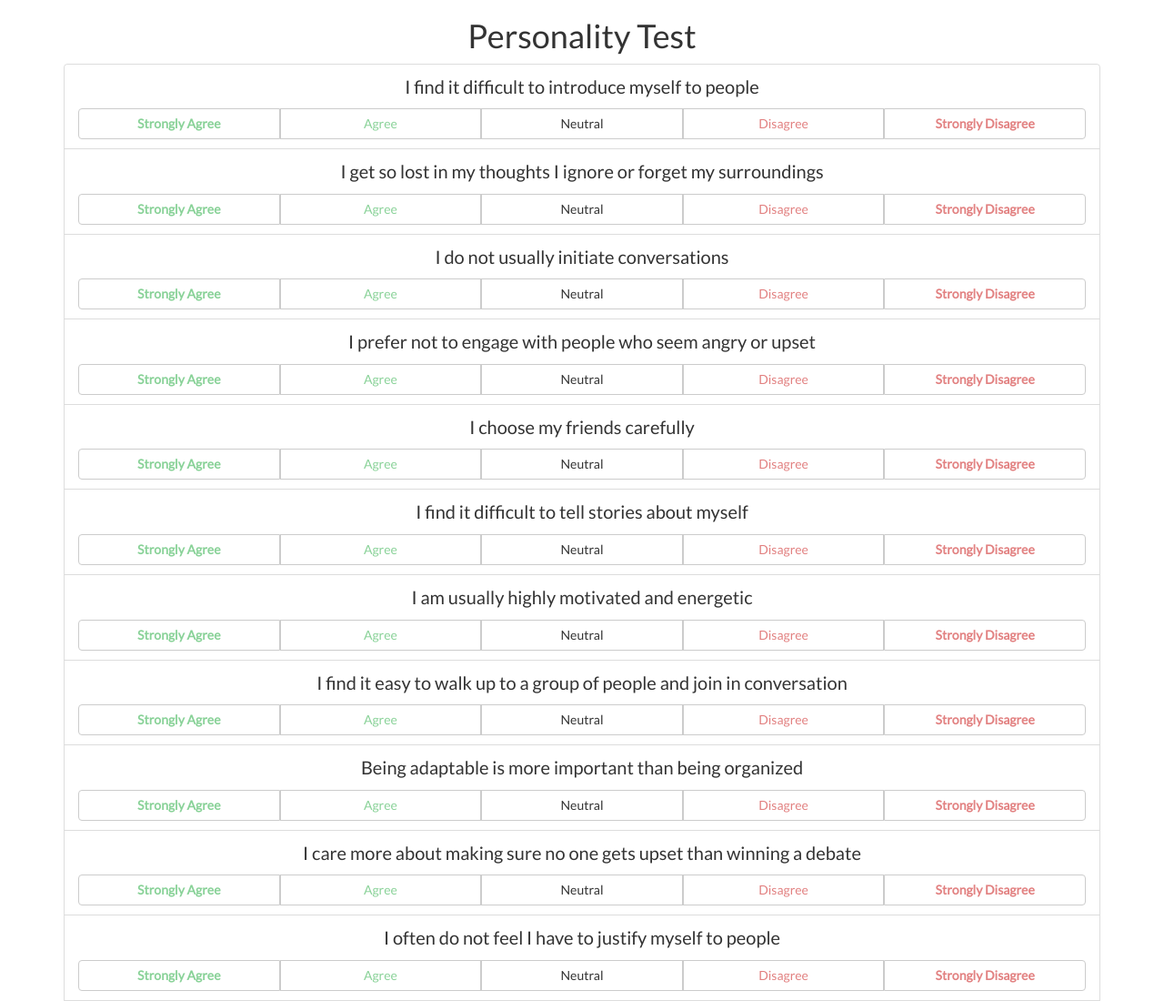
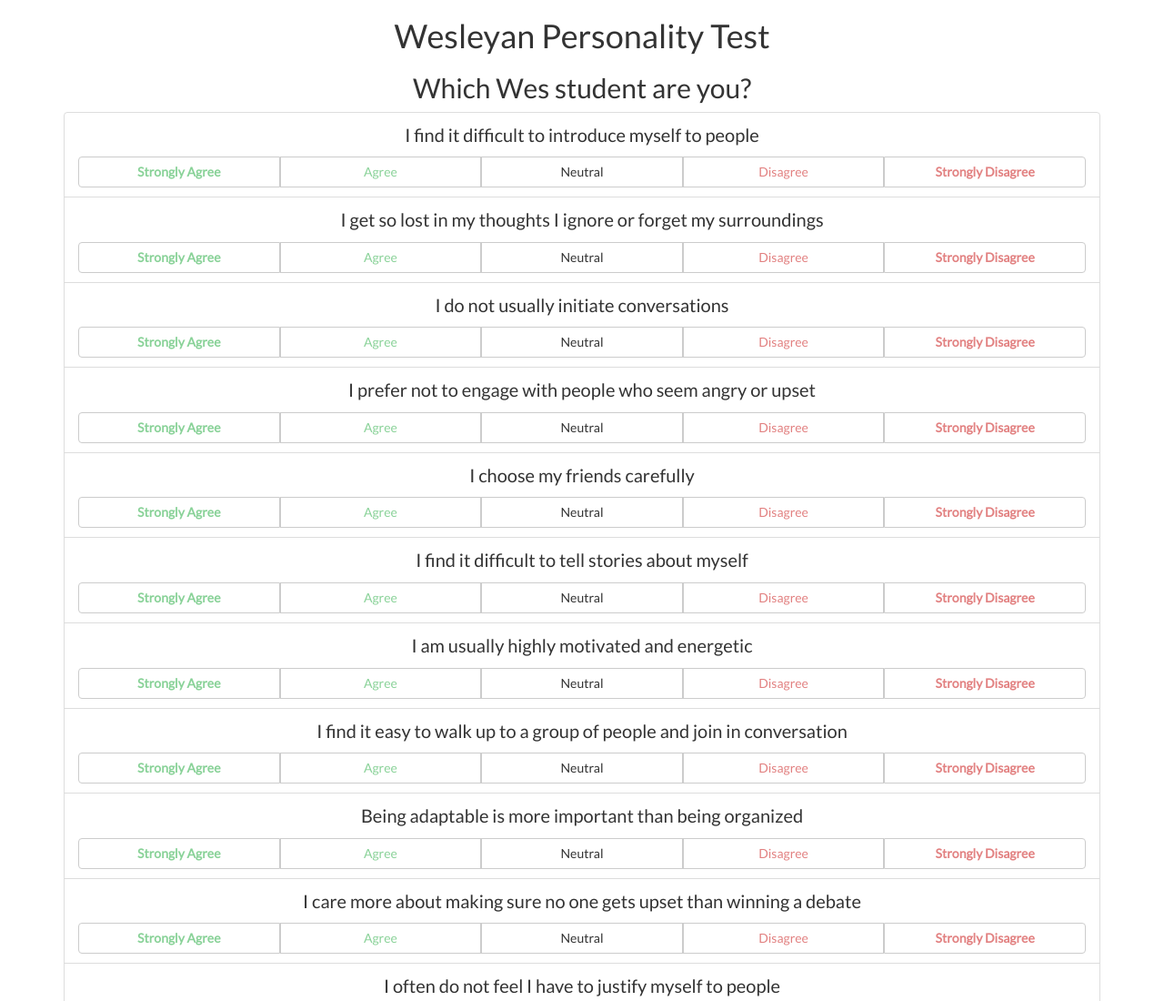
Before and after one commit to nvcriswell/wes-personality, a plain HTML site: page index.html in a window 1280 px wide. Shown: the top 1100 px of the page at 91% size. Drawn offline with nearby package versions, Linux system fonts and the light colour scheme.

Commit message:
Update index.html

```diff
--- a/index.html
+++ b/index.html
@@ -20,7 +20,8 @@
 <body>
 
 	<div class="container text-center">
-		<h1>Personality Test</h1>
+		<h1>Wesleyan Personality Test</h1>
+        <h2>Which Wes student are you?</h2>
 	</div>
 	<div class="container text-center">
 		<ul id="quiz" class="list-group">
```
